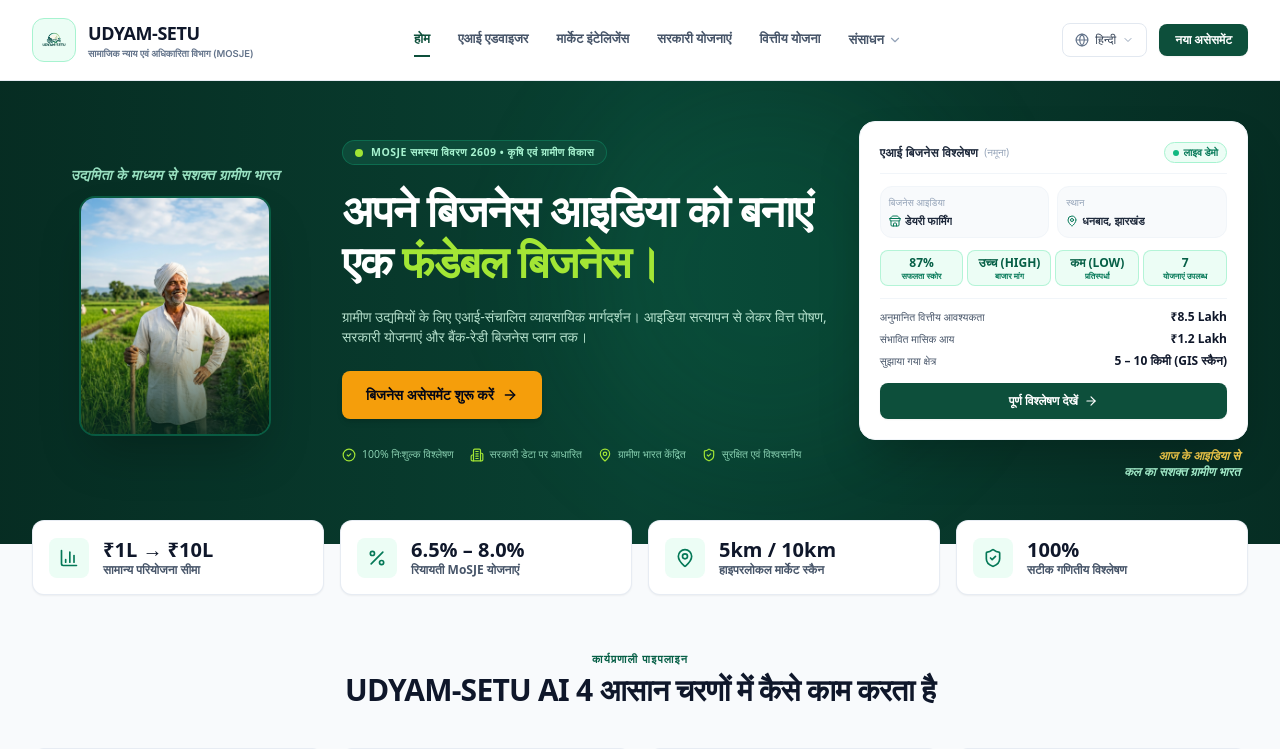
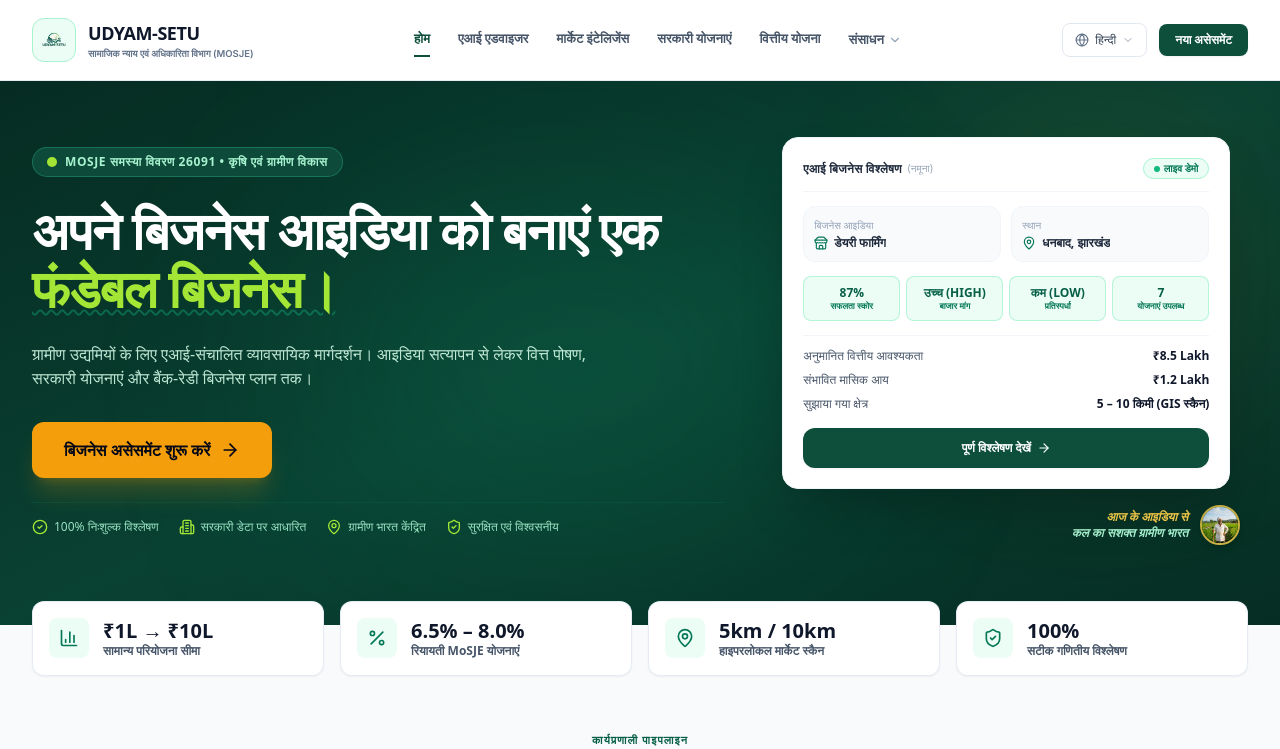
Before and after one commit to vedprakashrana/grambiz-ai, a Next.js app in the folder frontend/: page / in a window 1280 px wide. Shown: the top 749 px of the page. Built offline with nearby package versions, Linux system fonts and the light colour scheme.

Commit message:
feat: Clean hero design and update to problem statement 26091

```diff
--- a/frontend/app/page.tsx
+++ b/frontend/app/page.tsx
@@ -63,156 +63,142 @@ export default function LandingPage() {
   return (
     <div className="flex flex-col min-h-screen bg-[#f8fafc] text-slate-900 font-sans antialiased">
 
-      {/* 1. HERO SECTION */}
-      <section className="relative bg-[#08382b] text-white pt-10 pb-16 px-4 sm:px-6 lg:px-8 overflow-hidden">
+      {/* 1. HERO SECTION - Clean, Eye-Catching & Spacious 2-Column Layout */}
+      <section className="relative bg-gradient-to-br from-[#062c22] via-[#094132] to-[#062d23] text-white pt-14 pb-20 px-4 sm:px-6 lg:px-8 overflow-hidden">
 
-        {/* Background Subtle Gradient & Glow */}
-        <div className="absolute inset-0 bg-gradient-to-r from-[#062c22] via-[#094132] to-[#062d23] opacity-95"></div>
-        <div className="absolute top-0 right-1/4 w-96 h-96 bg-emerald-500/10 rounded-full blur-3xl pointer-events-none"></div>
+        {/* Glow & Backdrop Lighting */}
+        <div className="absolute top-1/4 left-1/4 w-[500px] h-[300px] bg-emerald-500/15 blur-[120px] pointer-events-none rounded-full"></div>
+        <div className="absolute top-10 right-10 w-72 h-72 bg-amber-400/10 blur-[100px] pointer-events-none rounded-full"></div>
 
         <div className="max-w-7xl mx-auto relative z-10">
-          <div className="grid grid-cols-1 lg:grid-cols-12 gap-6 items-center">
+          <div className="grid grid-cols-1 lg:grid-cols-12 gap-8 lg:gap-10 items-center">
 
-            {/* Left Column: Farmer Visual + Script Tagline */}
-            <div className="hidden lg:flex lg:col-span-3 flex-col items-center justify-center relative">
-              <div className="text-center font-serif italic text-emerald-200/90 font-bold text-sm tracking-wide mb-3 leading-snug">
-                {t('heroEmpowerQuote')}
-              </div>
+            {/* Left Column (7 cols): Hero Copy & Action */}
+            <div className="lg:col-span-7 space-y-6">
 
-              <div className="w-48 h-60 rounded-2xl overflow-hidden border-2 border-emerald-500/30 shadow-2xl relative group">
-                <img
-                  src="/farmer-hero.jpg"
-                  alt="Rural Entrepreneur"
-                  className="w-full h-full object-cover group-hover:scale-105 transition duration-500"
-                />
-                <div className="absolute inset-0 bg-gradient-to-t from-[#062c22]/80 via-transparent to-transparent"></div>
-              </div>
-            </div>
-
-            {/* Middle Column: Hero Content */}
-            <div className="lg:col-span-5 space-y-5">
-
-              {/* Problem Statement Badge */}
-              <div className="inline-flex items-center gap-2 px-3 py-1 rounded-full bg-[#0d4a39] border border-emerald-500/30 text-emerald-200 text-[10.5px] font-bold tracking-wider uppercase">
-                <span className="w-2 h-2 rounded-full bg-[#a3e635] animate-pulse"></span>
+              {/* Problem Statement 26091 Badge */}
+              <div className="inline-flex items-center gap-2 px-3.5 py-1.5 rounded-full bg-[#0d4a39] border border-emerald-400/30 text-emerald-200 text-xs font-bold tracking-wider uppercase shadow-xs">
+                <span className="w-2.5 h-2.5 rounded-full bg-[#a3e635] animate-pulse"></span>
                 <span>{t('heroBadge')}</span>
               </div>
 
               {/* Main Headline */}
-              <h1 className="text-3xl sm:text-4xl lg:text-[44px] font-black tracking-tight leading-tight sm:leading-[1.15]">
+              <h1 className="text-3xl sm:text-5xl lg:text-[52px] font-black tracking-tight leading-tight sm:leading-[1.12]">
                 {t('heroTitlePart1')}{' '}
-                <span className="text-[#a3e635]">{t('heroTitlePart2')}</span>
+                <span className="text-[#a3e635] underline decoration-emerald-500/40 decoration-wavy decoration-2">
+                  {t('heroTitlePart2')}
+                </span>
               </h1>
 
               {/* Subtitle */}
-              <p className="text-xs sm:text-sm text-emerald-100/85 font-normal max-w-lg leading-relaxed">
+              <p className="text-sm sm:text-base text-emerald-100/90 font-normal max-w-xl leading-relaxed">
                 {t('heroSubtitle')}
               </p>
 
-              {/* Action Button */}
-              <div className="flex flex-wrap items-center gap-3 pt-1">
+              {/* Primary Action Button */}
+              <div className="pt-2">
                 <Link
                   href="/assessment/new"
-                  className="inline-flex items-center justify-center gap-2 px-6 py-3.5 rounded-lg bg-[#f59e0b] hover:bg-[#d97706] text-slate-950 font-bold text-sm shadow-md hover:shadow-lg transition-all duration-200"
+                  className="inline-flex items-center justify-center gap-2.5 px-8 py-4 rounded-xl bg-[#f59e0b] hover:bg-[#d97706] text-slate-950 font-black text-sm sm:text-base shadow-xl shadow-amber-500/20 hover:scale-105 active:scale-95 transition-all duration-200 group"
                 >
                   <span>{t('startAssessmentBtn')}</span>
-                  <ArrowRight className="w-4 h-4" />
+                  <ArrowRight className="w-5 h-5 group-hover:translate-x-1 transition-transform" />
                 </Link>
               </div>
 
               {/* Trust Indicators Row */}
-              <div className="pt-2 flex flex-wrap items-center gap-y-2 gap-x-4 text-[10.5px] text-emerald-200/80 font-medium">
+              <div className="pt-4 flex flex-wrap items-center gap-y-2 gap-x-5 text-xs text-emerald-200/90 font-medium border-t border-emerald-800/40">
                 <div className="flex items-center gap-1.5">
-                  <CheckCircle2 className="w-3.5 h-3.5 text-[#a3e635]" />
+                  <CheckCircle2 className="w-4 h-4 text-[#a3e635]" />
                   <span>{t('freeAnalysis')}</span>
                 </div>
                 <div className="flex items-center gap-1.5">
-                  <Building2 className="w-3.5 h-3.5 text-[#a3e635]" />
+                  <Building2 className="w-4 h-4 text-[#a3e635]" />
                   <span>{t('basedOnGovtData')}</span>
                 </div>
                 <div className="flex items-center gap-1.5">
-                  <MapPin className="w-3.5 h-3.5 text-[#a3e635]" />
+                  <MapPin className="w-4 h-4 text-[#a3e635]" />
                   <span>{t('ruralIndiaFocus')}</span>
                 </div>
                 <div className="flex items-center gap-1.5">
-                  <ShieldCheck className="w-3.5 h-3.5 text-[#a3e635]" />
+                  <ShieldCheck className="w-4 h-4 text-[#a3e635]" />
                   <span>{t('secureReliable')}</span>
                 </div>
               </div>
 
             </div>
 
-            {/* Right Column: Floating Sample Analysis Card */}
-            <div className="lg:col-span-4 relative flex flex-col items-center justify-center">
+            {/* Right Column (5 cols): Floating Sample Analysis Card & Farmer Tag */}
+            <div className="lg:col-span-5 relative flex flex-col items-center justify-center">
 
               {/* Floating Live Demo Card */}
-              <div className="w-full bg-white rounded-2xl p-4 sm:p-5 shadow-2xl text-slate-900 border border-slate-100 relative z-20">
+              <div className="w-full max-w-md bg-white rounded-2xl p-5 shadow-2xl text-slate-900 border border-slate-100 relative z-20 backdrop-blur-md">
 
                 {/* Card Header */}
-                <div className="flex items-center justify-between border-b border-slate-100 pb-2.5 mb-3">
+                <div className="flex items-center justify-between border-b border-slate-100 pb-3 mb-3.5">
                   <div className="flex items-center gap-1.5">
                     <span className="text-xs font-black tracking-wide text-slate-800">
                       {t('sampleAnalysisTitle')}
                     </span>
                     <span className="text-[10px] text-slate-400 font-medium">{t('sampleTag')}</span>
                   </div>
-                  <span className="inline-flex items-center gap-1 px-2 py-0.5 rounded-full bg-emerald-50 text-emerald-700 text-[10px] font-bold border border-emerald-200">
+                  <span className="inline-flex items-center gap-1 px-2.5 py-0.5 rounded-full bg-emerald-50 text-emerald-700 text-[10px] font-bold border border-emerald-200">
                     <span className="w-1.5 h-1.5 rounded-full bg-emerald-500 animate-pulse"></span>
                     {t('liveDemoTag')}
                   </span>
                 </div>
 
                 {/* Business Idea & Location */}
-                <div className="grid grid-cols-2 gap-2 mb-3 text-xs">
-                  <div className="p-2 rounded-xl bg-slate-50 border border-slate-100">
-                    <span className="text-[9.5px] text-slate-400 block font-medium">{t('businessIdea')}</span>
-                    <div className="flex items-center gap-1 mt-0.5 font-bold text-slate-800 truncate">
-                      <Store className="w-3 h-3 text-emerald-700 flex-shrink-0" />
-                      <span className="truncate text-[11px]">{t('dairyFarming')}</span>
+                <div className="grid grid-cols-2 gap-2.5 mb-3.5 text-xs">
+                  <div className="p-2.5 rounded-xl bg-slate-50 border border-slate-100">
+                    <span className="text-[10px] text-slate-400 block font-medium">{t('businessIdea')}</span>
+                    <div className="flex items-center gap-1.5 mt-0.5 font-bold text-slate-800 truncate">
+                      <Store className="w-3.5 h-3.5 text-emerald-700 flex-shrink-0" />
+                      <span className="truncate text-xs">{t('dairyFarming')}</span>
                     </div>
                   </div>
 
-                  <div className="p-2 rounded-xl bg-slate-50 border border-slate-100">
-                    <span className="text-[9.5px] text-slate-400 block font-medium">{t('location')}</span>
-                    <div className="flex items-center gap-1 mt-0.5 font-bold text-slate-800 truncate">
-                      <MapPin className="w-3 h-3 text-emerald-700 flex-shrink-0" />
-                      <span className="truncate text-[11px]">{t('sampleLocation')}</span>
+                  <div className="p-2.5 rounded-xl bg-slate-50 border border-slate-100">
+                    <span className="text-[10px] text-slate-400 block font-medium">{t('location')}</span>
+                    <div className="flex items-center gap-1.5 mt-0.5 font-bold text-slate-800 truncate">
+                      <MapPin className="w-3.5 h-3.5 text-emerald-700 flex-shrink-0" />
+                      <span className="truncate text-xs">{t('sampleLocation')}</span>
                     </div>
                   </div>
                 </div>
 
-                {/* 4 Green Pill Indicators */}
-                <div className="grid grid-cols-4 gap-1 mb-3 text-center">
-                  <div className="p-1 rounded-lg bg-emerald-50 border border-emerald-200/80">
+                {/* 4 Green Stat Tiles */}
+                <div className="grid grid-cols-4 gap-1.5 mb-3.5 text-center">
+                  <div className="p-2 rounded-lg bg-emerald-50 border border-emerald-200/80">
                     <span className="text-xs font-black text-emerald-800 block">87%</span>
-                    <span className="text-[8px] text-emerald-700 font-semibold block leading-tight">{t('feasibilityScore')}</span>
+                    <span className="text-[8.5px] text-emerald-700 font-semibold block leading-tight">{t('feasibilityScore')}</span>
                   </div>
-                  <div className="p-1 rounded-lg bg-emerald-50 border border-emerald-200/80">
+                  <div className="p-2 rounded-lg bg-emerald-50 border border-emerald-200/80">
                     <span className="text-xs font-black text-emerald-800 block">{t('high')}</span>
-                    <span className="text-[8px] text-emerald-700 font-semibold block leading-tight">{t('marketDemand')}</span>
+                    <span className="text-[8.5px] text-emerald-700 font-semibold block leading-tight">{t('marketDemand')}</span>
                   </div>
-                  <div className="p-1 rounded-lg bg-emerald-50 border border-emerald-200/80">
+                  <div className="p-2 rounded-lg bg-emerald-50 border border-emerald-200/80">
                     <span className="text-xs font-black text-emerald-800 block">{t('low')}</span>
-                    <span className="text-[8px] text-emerald-700 font-semibold block leading-tight">{t('competition')}</span>
+                    <span className="text-[8.5px] text-emerald-700 font-semibold block leading-tight">{t('competition')}</span>
                   </div>
-                  <div className="p-1 rounded-lg bg-emerald-50 border border-emerald-200/80">
+                  <div className="p-2 rounded-lg bg-emerald-50 border border-emerald-200/80">
                     <span className="text-xs font-black text-emerald-800 block">7</span>
-                    <span className="text-[8px] text-emerald-700 font-semibold block leading-tight">{t('schemesMatched')}</span>
+                    <span className="text-[8.5px] text-emerald-700 font-semibold block leading-tight">{t('schemesMatched')}</span>
                   </div>
                 </div>
 
                 {/* Key Metrics Rows */}
-                <div className="space-y-1.5 text-xs border-t border-slate-100 pt-2.5 mb-3.5">
+                <div className="space-y-2 text-xs border-t border-slate-100 pt-3 mb-4">
                   <div className="flex items-center justify-between text-slate-600">
-                    <span className="text-[10.5px]">{t('estFinanceNeed')}</span>
+                    <span className="text-xs">{t('estFinanceNeed')}</span>
                     <span className="font-bold text-slate-900 text-xs">₹8.5 Lakh</span>
                   </div>
                   <div className="flex items-center justify-between text-slate-600">
-                    <span className="text-[10.5px]">{t('potentialMonthlyRevenue')}</span>
+                    <span className="text-xs">{t('potentialMonthlyRevenue')}</span>
                     <span className="font-bold text-slate-900 text-xs">₹1.2 Lakh</span>
                   </div>
                   <div className="flex items-center justify-between text-slate-600">
-                    <span className="text-[10.5px]">{t('suggestedArea')}</span>
+                    <span className="text-xs">{t('suggestedArea')}</span>
                     <span className="font-bold text-slate-900 text-xs">{t('gisScanArea')}</span>
                   </div>
                 </div>
@@ -220,7 +206,7 @@ export default function LandingPage() {
                 {/* View Full Analysis CTA */}
                 <Link
                   href="/assessment/new"
-                  className="w-full flex items-center justify-center gap-1.5 py-2.5 rounded-lg bg-[#0d4f3b] hover:bg-[#093d2d] text-white font-bold text-xs shadow-sm transition"
+                  className="w-full flex items-center justify-center gap-1.5 py-3 rounded-xl bg-[#0d4f3b] hover:bg-[#093d2d] text-white font-bold text-xs shadow-sm hover:shadow transition"
                 >
                   <span>{t('viewFullAnalysis')}</span>
                   <ArrowRight className="w-3.5 h-3.5" />
@@ -228,14 +214,23 @@ export default function LandingPage() {
 
               </div>
 
-              {/* Right Slogan Text */}
-              <div className="mt-2 text-right self-end pr-2">
+              {/* Farmer Slogan Tag below card */}
+              <div className="flex items-center gap-3 mt-4 self-end pr-2">
+                <div className="text-right">
                   <span className="font-serif italic font-bold text-xs text-amber-300 block">
                     {t('sloganRight1')}
                   </span>
                   <span className="font-serif italic font-bold text-xs text-emerald-200 block">
                     {t('sloganRight2')}
                   </span>
+                </div>
+                <div className="w-10 h-10 rounded-full overflow-hidden border-2 border-amber-300/80 shadow-md flex-shrink-0">
+                  <img
+                    src="/farmer-hero.jpg"
+                    alt="Rural Entrepreneur"
+                    className="w-full h-full object-cover"
+                  />
+                </div>
               </div>
 
             </div>
@@ -682,7 +677,7 @@ export default function LandingPage() {
               </div>
               <Link
                 href="/assessment/new"
-                className="inline-flex items-center gap-1.5 px-4 py-2 rounded-xl bg-[#1d4ed8] hover:bg-[#1e40af] text-white text-xs font-bold shadow-xs transition"
+                className="inline-flex items-center gap-1.5 px-5 py-2.5 rounded-xl bg-[#1d4ed8] hover:bg-[#1e40af] text-white text-xs font-bold shadow-xs transition"
               >
                 <span>{t('startAssessmentBtn')}</span>
                 <ArrowRight className="w-3.5 h-3.5" />
--- a/frontend/components/layout/Footer.tsx
+++ b/frontend/components/layout/Footer.tsx
@@ -112,7 +112,7 @@ export default function Footer() {
                 {t('mosjeMinistry')}
               </p>
               <p className="text-[10px] text-slate-500 mt-0.5">
-                {t('ps2609')}
+                {t('ps26091')}
               </p>
               <p className="text-[10px] text-slate-500">
                 {t('agriRuralDev')}
--- a/frontend/context/translations.ts
+++ b/frontend/context/translations.ts
@@ -18,7 +18,7 @@ export const TRANSLATIONS: Record<LanguageCode, Record<string, string>> = {
     docScanner: 'दस्तावेज़ स्कैनर',
     voiceAi: 'बहुभाषी वॉइस एआई',
 
-    heroBadge: 'MOSJE समस्या विवरण 2609 • कृषि एवं ग्रामीण विकास',
+    heroBadge: 'MOSJE समस्या विवरण 26091 • कृषि एवं ग्रामीण विकास',
     heroEmpowerQuote: 'उद्यमिता के माध्यम से सशक्त ग्रामीण भारत',
     heroTitlePart1: 'अपने बिजनेस आइडिया को बनाएं एक',
     heroTitlePart2: 'फंडेबल बिजनेस।',
@@ -142,7 +142,7 @@ export const TRANSLATIONS: Record<LanguageCode, Record<string, string>> = {
     builtFor: 'निर्मित हेतु',
     sih2026: 'स्मार्ट इंडिया हैकाथॉन 2026',
     mosjeMinistry: 'सामाजिक न्याय एवं अधिकारिता मंत्रालय',
-    ps2609: 'समस्या विवरण 2609',
+    ps26091: 'समस्या विवरण 26091',
     agriRuralDev: 'कृषि एवं ग्रामीण विकास',
     digitalIndia: 'डिजिटल इंडिया',
     viksitBharat: 'विकसित भारत',
@@ -169,7 +169,7 @@ export const TRANSLATIONS: Record<LanguageCode, Record<string, string>> = {
     docScanner: 'Doc & Bill Scanner',
     voiceAi: 'Multilingual Voice AI',
 
-    heroBadge: 'MOSJE PROBLEM STATEMENT 2609 • AGRICULTURE & RURAL DEVELOPMENT',
+    heroBadge: 'MOSJE PROBLEM STATEMENT 26091 • AGRICULTURE & RURAL DEVELOPMENT',
     heroEmpowerQuote: 'Empowering Rural India Through Entrepreneurship',
     heroTitlePart1: 'Turn Your Business Idea into a',
     heroTitlePart2: 'Fundable Business.',
@@ -293,7 +293,7 @@ export const TRANSLATIONS: Record<LanguageCode, Record<string, string>> = {
     builtFor: 'Built for',
     sih2026: 'Smart India Hackathon 2026',
     mosjeMinistry: 'Ministry of Social Justice & Empowerment',
-    ps2609: 'Problem Statement 2609',
+    ps26091: 'Problem Statement 26091',
     agriRuralDev: 'Agriculture & Rural Development',
     digitalIndia: 'Digital India',
     viksitBharat: 'Viksit Bharat',
@@ -443,7 +443,7 @@ export const TRANSLATIONS: Record<LanguageCode, Record<string, string>> = {
     builtFor: 'তৈরি করা হয়েছে',
     sih2026: 'স্মার্ট ইন্ডিয়া হ্যাকাথন ২০২৬',
     mosjeMinistry: 'সামাজিক ন্যায় ও ক্ষমতায়ন মন্ত্রণালয়',
-    ps2609: 'সমস্যা বিবৃতি ২৬০৯',
+    ps26091: 'সমস্যা বিবৃতি ২৬০৯',
     agriRuralDev: 'কৃষি ও গ্রামীণ উন্নয়ন',
     digitalIndia: 'ডিজিটাল ইন্ডিয়া',
     viksitBharat: 'বিকশিত ভারত',
@@ -593,7 +593,7 @@ export const TRANSLATIONS: Record<LanguageCode, Record<string, string>> = {
     builtFor: 'यांच्यासाठी विकसित',
     sih2026: 'स्मार्ट इंडिया हॅकाथॉन २०२६',
     mosjeMinistry: 'सामाजिक न्याय आणि सक्षमीकरण मंत्रालय',
-    ps2609: 'समस्या विवरण २६०९',
+    ps26091: 'समस्या विवरण २६०९',
     agriRuralDev: 'कृषी व ग्रामीण विकास',
     digitalIndia: 'डिजिटल इंडिया',
     viksitBharat: 'विकसित भारत',
@@ -620,7 +620,7 @@ export const TRANSLATIONS: Record<LanguageCode, Record<string, string>> = {
     docScanner: 'દસ્તાવેજ સ્કેનર',
     voiceAi: 'બહુભાષી વૉઇસ એઆઈ',
 
-    heroBadge: 'MOSJE સમસ્યા વર્ણન 2609 • કૃષિ અને ગ્રામીણ વિકાસ',
+    heroBadge: 'MOSJE સમસ્યા વર્ણન 26091 • કૃષિ અને ગ્રામીણ વિકાસ',
     heroEmpowerQuote: 'ઉદ્યોગસાહસિકતા દ્વારા સશક્ત ગ્રામીણ ભારત',
     heroTitlePart1: 'તમારા બિઝનેસ વિચારને બનાવો એક',
     heroTitlePart2: 'ફંડિંગ-લાયક બિઝનેસ.',
@@ -743,7 +743,7 @@ export const TRANSLATIONS: Record<LanguageCode, Record<string, string>> = {
     builtFor: 'માટે નિર્મિત',
     sih2026: 'સ્માર્ટ ઇન્ડિયા હેકાથોન 2026',
     mosjeMinistry: 'સામાજિક ન્યાય અને અધિકારીતા મંત્રાલય',
-    ps2609: 'સમસ્યા વર્ણન 2609',
+    ps26091: 'સમસ્યા વર્ણન 26091',
     agriRuralDev: 'કૃષિ અને ગ્રામીણ વિકાસ',
     digitalIndia: 'ડિજિટલ ઇન્ડિયા',
     viksitBharat: 'વિકસિત ભારત',
@@ -770,7 +770,7 @@ export const TRANSLATIONS: Record<LanguageCode, Record<string, string>> = {
     docScanner: 'ஆவண ஸ்கேனர்',
     voiceAi: 'பன்மொழி வாய்ஸ் ஏஐ',
 
-    heroBadge: 'MOSJE சிக்கல் அறிக்கை 2609 • வேளாண்மை மற்றும் ஊரக வளர்ச்சி',
+    heroBadge: 'MOSJE சிக்கல் அறிக்கை 26091 • வேளாண்மை மற்றும் ஊரக வளர்ச்சி',
     heroEmpowerQuote: 'தொழில்முனைவு மூலம் வலுவான கிராமப்புற இந்தியா',
     heroTitlePart1: 'உங்கள் தொழில் யோசனையை ஒரு',
     heroTitlePart2: 'நிதி பெறக்கூடிய தொழிலாக மாற்றுங்கள்.',
@@ -893,7 +893,7 @@ export const TRANSLATIONS: Record<LanguageCode, Record<string, string>> = {
     builtFor: 'உருவாக்கப்பட்டது',
     sih2026: 'ஸ்மார்ட் இந்தியா ஹேக்கத்தான் 2026',
     mosjeMinistry: 'சமூக நீதி மற்றும் அதிகாரமளித்தல் அமைச்சகம்',
-    ps2609: 'சிக்கல் அறிக்கை 2609',
+    ps26091: 'சிக்கல் அறிக்கை 26091',
     agriRuralDev: 'வேளாண்மை மற்றும் ஊரக வளர்ச்சி',
     digitalIndia: 'டிஜிட்டல் இந்தியா',
     viksitBharat: 'விக்சித் பாரத்',
@@ -920,7 +920,7 @@ export const TRANSLATIONS: Record<LanguageCode, Record<string, string>> = {
     docScanner: 'డాక్యుమెంట్ స్కానర్',
     voiceAi: 'బహుభాషా వాయిస్ ఏఐ',
 
-    heroBadge: 'MOSJE సమస్య వివరణ 2609 • వ్యవసాయం & గ్రామీణాభివృద్ధి',
+    heroBadge: 'MOSJE సమస్య వివరణ 26091 • వ్యవసాయం & గ్రామీణాభివృద్ధి',
     heroEmpowerQuote: 'వ్యవస్థాపకత ద్వారా గ్రామీణ భారతం సాధికారత',
     heroTitlePart1: 'మీ వ్యాపార ఆలోచనను మార్చుకోండి ఒక',
     heroTitlePart2: 'ఆర్థిక నిధులు పొందగల వ్యాపారంగా.',
@@ -1043,7 +1043,7 @@ export const TRANSLATIONS: Record<LanguageCode, Record<string, string>> = {
     builtFor: 'రూపొందించబడింది',
     sih2026: 'స్మార్ట్ ఇండియా హ్యాకథాన్ 2026',
     mosjeMinistry: 'సామాజిక న్యాయం మరియు సాధికారత మంత్రిత్వ శాఖ',
-    ps2609: 'సమస్య వివరణ 2609',
+    ps26091: 'సమస్య వివరణ 26091',
     agriRuralDev: 'వ్యవసాయం మరియు గ్రామీణాభివృద్ధి',
     digitalIndia: 'డిజిటల్ ఇండియా',
     viksitBharat: 'వికసిత్ భారత్',
@@ -1070,7 +1070,7 @@ export const TRANSLATIONS: Record<LanguageCode, Record<string, string>> = {
     docScanner: 'ದಾಖಲೆ ಸ್ಕ್ಯಾನರ್',
     voiceAi: 'ಬಹುಭಾಷಾ ಧ್ವನಿ ಎಐ',
 
-    heroBadge: 'MOSJE ಸಮಸ್ಯೆ ವಿವರಣೆ 2609 • ಕೃಷಿ ಮತ್ತು ಗ್ರಾಮೀಣಾಭಿವೃದ್ಧಿ',
+    heroBadge: 'MOSJE ಸಮಸ್ಯೆ ವಿವರಣೆ 26091 • ಕೃಷಿ ಮತ್ತು ಗ್ರಾಮೀಣಾಭಿವೃದ್ಧಿ',
     heroEmpowerQuote: 'ಉದ್ಯಮಶೀಲತೆಯ ಮೂಲಕ ಗ್ರಾಮೀಣ ಭಾರತದ ಸಬಲೀಕರಣ',
     heroTitlePart1: 'ನಿಮ್ಮ ವ್ಯಾಪಾರ ಕಲ್ಪನೆಯನ್ನು ಬದಲಾಯಿಸಿ ಒಂದು',
     heroTitlePart2: 'ಹಣಕಾಸು ಬೆಂಬಲಿತ ಉದ್ಯಮವಾಗಿ.',
@@ -1193,7 +1193,7 @@ export const TRANSLATIONS: Record<LanguageCode, Record<string, string>> = {
     builtFor: 'ರೂಪಿಸಲಾಗಿದೆ',
     sih2026: 'ಸ್ಮಾರ್ಟ್ ಇಂಡಿಯಾ ಹ್ಯಾಕಥಾನ್ 2026',
     mosjeMinistry: 'ಸಾಮಾಜಿಕ ನ್ಯಾಯ ಮತ್ತು ಸಬಲೀಕರಣ ಸಚಿವಾಲಯ',
-    ps2609: 'ಸಮಸ್ಯೆ ವಿವರಣೆ 2609',
+    ps26091: 'ಸಮಸ್ಯೆ ವಿವರಣೆ 26091',
     agriRuralDev: 'ಕೃಷಿ ಮತ್ತು ಗ್ರಾಮೀಣಾಭಿವೃದ್ಧಿ',
     digitalIndia: 'ಡಿಜಿಟಲ್ ಇಂಡಿಯಾ',
     viksitBharat: 'ವಿಕಸಿತ ಭಾರತ',
```
Also changed, not shown: 1 other file (tests, documents, lock files or other folders). Lines whose indentation alone changed are shown as unchanged.
